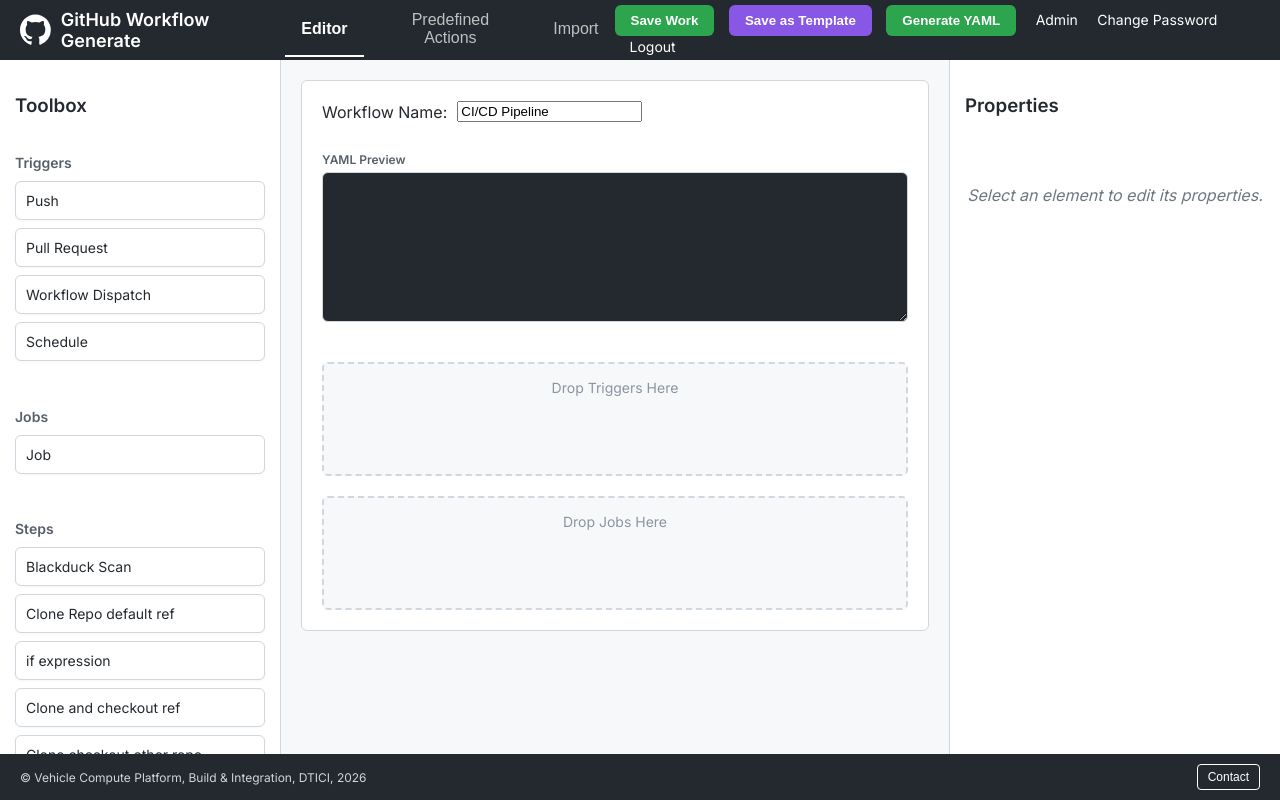
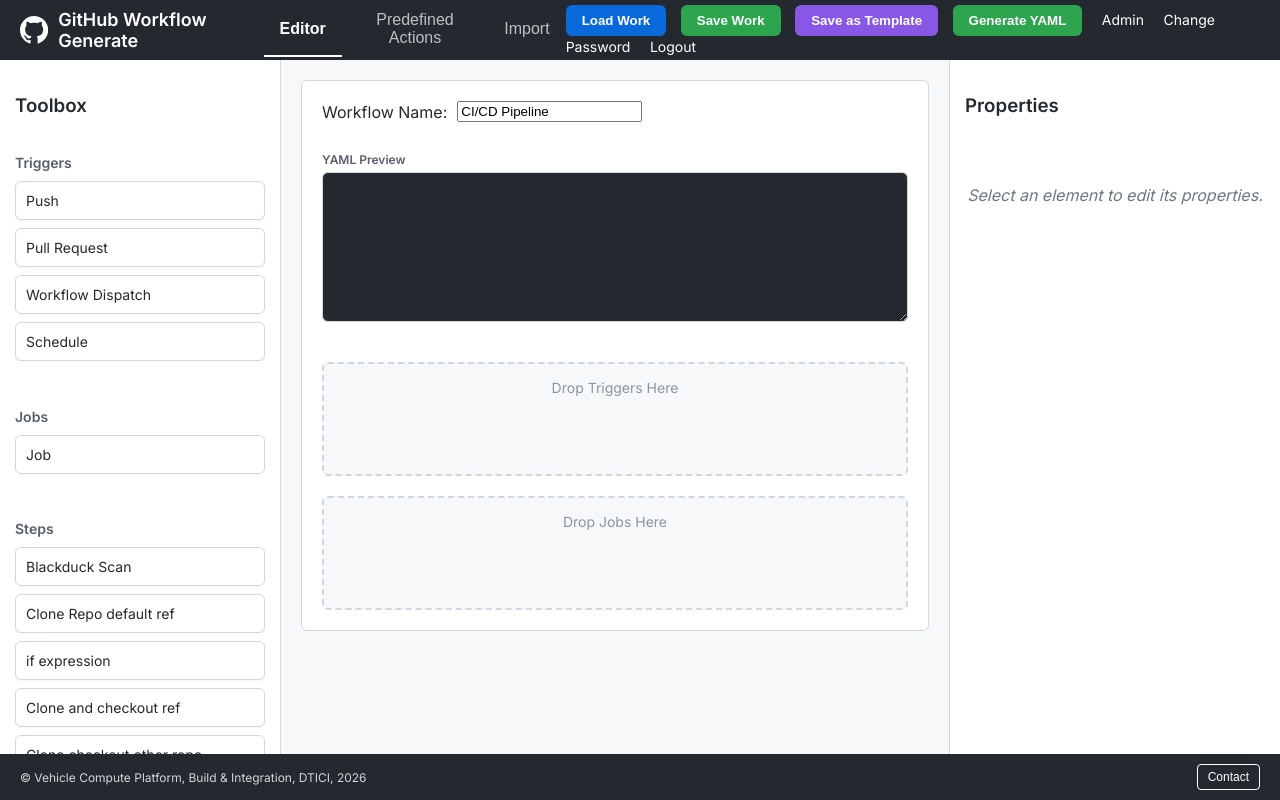
Before and after one commit to girishsubramanya/github-action-with-context, a Flask app: page / in a window 1280 px wide. Run offline with Flask 3, Linux system fonts and the light colour scheme; a user stored in the database is signed in; data that the repository does not hold is empty.

Commit message:
Enhance session management: Load/Resume flow, Delete, and UI improvements

```diff
--- a/app.py
+++ b/app.py
@@ -435,6 +435,20 @@ def load_session_route(session_id):
 
     return jsonify(session.to_dict())
 
+@app.route('/delete_session/<int:session_id>', methods=['DELETE'])
+@login_required
+def delete_session(session_id):
+    session = WorkflowSession.query.get(session_id)
+    if not session:
+        return jsonify({'error': 'Session not found'}), 404
+
+    if session.user_id != current_user.id:
+        return jsonify({'error': 'Unauthorized'}), 403
+
+    db.session.delete(session)
+    db.session.commit()
+    return jsonify({'message': 'Session deleted'})
+
 if __name__ == '__main__':
     # Debug mode should be False in production contexts
     app.run(host='0.0.0.0', debug=False, port=5006)
--- a/static/js/script.js
+++ b/static/js/script.js
@@ -11,6 +11,7 @@ document.addEventListener('DOMContentLoaded', () => {
     const generateBtn = document.getElementById('generate-btn');
     const saveTemplateBtn = document.getElementById('save-template-btn');
     const saveWorkBtn = document.getElementById('save-work-btn');
+    const loadWorkBtn = document.getElementById('load-work-btn');
     const downloadBtn = document.getElementById('download-btn');
     const yamlOutput = document.getElementById('yaml-output');
     const workflowNameInput = document.getElementById('workflow-name');
@@ -1470,24 +1471,10 @@ document.addEventListener('DOMContentLoaded', () => {
         .catch(err => console.error(err));
     });
 
-    // Save Work Logic
-    if (saveWorkBtn) {
-        saveWorkBtn.addEventListener('click', () => {
+    function saveWork(callback) {
         const dataToSave = {
             name: workflowNameInput.value,
-                data: buildExportObject() // Save the internal structure or the export object?
-                                        // The export object is cleaner but we might lose some UI state (e.g. collapsed sections?)
-                                        // Actually buildExportObject creates a structure compatible with importWorkflow mostly.
-                                        // But importWorkflow expects `data.jobs` to be object or array?
-                                        // Let's check importWorkflow.
-                                        // importWorkflow handles both.
-                                        // But wait, buildExportObject produces `jobs` as an object { jobName: jobData }.
-                                        // importWorkflow expects `data.jobs` to be object (jobId -> content) or array (if we changed it).
-                                        // importWorkflow: if (data.jobs) { Object.keys(data.jobs).forEach... }
-                                        // This works for object.
-                                        // However, `buildExportObject` constructs the final YAML-ready structure.
-                                        // `importWorkflow` is designed to import that structure.
-                                        // So using `buildExportObject()` is fine.
+            data: buildExportObject()
         };
 
         fetch('/save_session', {
@@ -1501,9 +1488,16 @@ document.addEventListener('DOMContentLoaded', () => {
                 alert('Error saving: ' + data.error);
             } else {
                 alert('Work saved successfully!');
+                if (callback) callback();
             }
         })
         .catch(err => alert('Error saving: ' + err));
+    }
+
+    // Save Work Logic
+    if (saveWorkBtn) {
+        saveWorkBtn.addEventListener('click', () => {
+            saveWork();
         });
     }
 
@@ -1511,8 +1505,73 @@ document.addEventListener('DOMContentLoaded', () => {
     const resumeModal = document.getElementById('resume-work-modal');
     const resumeList = document.getElementById('resume-list');
     const startNewBtn = document.getElementById('start-new-btn');
+    const closeResumeBtn = document.getElementById('close-resume-modal');
+    const resumeTitle = document.getElementById('resume-modal-title');
+    const resumeDesc = document.getElementById('resume-modal-desc');
+
+    // Unsaved Changes Modal Logic
+    const unsavedModal = document.getElementById('unsaved-changes-modal');
+    const ucCancelBtn = document.getElementById('uc-cancel-btn');
+    const ucDiscardBtn = document.getElementById('uc-discard-btn');
+    const ucSaveBtn = document.getElementById('uc-save-btn');
+    let pendingSessionId = null;
 
     if (resumeModal && resumeList) {
+        // Auto-open on load
+        openSavedWorkModal(false);
+
+        startNewBtn.addEventListener('click', () => {
+            resumeModal.style.display = 'none';
+        });
+
+        if (closeResumeBtn) {
+            closeResumeBtn.addEventListener('click', () => {
+                resumeModal.style.display = 'none';
+            });
+        }
+    }
+
+    if (loadWorkBtn) {
+        loadWorkBtn.addEventListener('click', () => {
+            openSavedWorkModal(true);
+        });
+    }
+
+    if (unsavedModal) {
+        ucCancelBtn.addEventListener('click', () => {
+            unsavedModal.style.display = 'none';
+        });
+
+        ucDiscardBtn.addEventListener('click', () => {
+            if (pendingSessionId) {
+                loadSession(pendingSessionId);
+                unsavedModal.style.display = 'none';
+                resumeModal.style.display = 'none';
+            }
+        });
+
+        ucSaveBtn.addEventListener('click', () => {
+            if (pendingSessionId) {
+                unsavedModal.style.display = 'none';
+                saveWork(() => {
+                    loadSession(pendingSessionId);
+                    resumeModal.style.display = 'none';
+                });
+            }
+        });
+    }
+
+    function openSavedWorkModal(isManual) {
+        if (!resumeModal) return;
+
+        if (isManual) {
+            if (resumeTitle) resumeTitle.textContent = "Load Saved Work";
+            if (resumeDesc) resumeDesc.textContent = "Select a session to load. You will be asked to save current changes.";
+        } else {
+            if (resumeTitle) resumeTitle.textContent = "Resume Work";
+            if (resumeDesc) resumeDesc.textContent = "We found unfinished work. Would you like to resume from where you left off?";
+        }
+
         // Fetch recent sessions
         fetch('/get_recent_sessions')
         .then(r => {
@@ -1524,26 +1583,52 @@ document.addEventListener('DOMContentLoaded', () => {
                 resumeList.innerHTML = '';
                 sessions.forEach(session => {
                     const row = document.createElement('div');
-                    row.style = "padding: 10px; border: 1px solid #eee; border-radius: 4px; margin-bottom: 5px; cursor: pointer; background: #fff;";
+                    row.style = "padding: 10px; border: 1px solid #eee; border-radius: 4px; margin-bottom: 5px; cursor: pointer; background: #fff; display: flex; justify-content: space-between; align-items: center;";
                     row.onmouseover = () => row.style.background = '#f6f8fa';
                     row.onmouseout = () => row.style.background = '#fff';
 
                     const date = new Date(session.timestamp).toLocaleString();
-                    row.innerHTML = `<strong>${session.name || 'Untitled'}</strong> <span style="font-size: 12px; color: #666;">(${date})</span>`;
-
-                    row.onclick = () => {
+
+                    const infoDiv = document.createElement('div');
+                    infoDiv.style = "flex: 1;";
+                    infoDiv.innerHTML = `<strong>${session.name || 'Untitled'}</strong> <span style="font-size: 12px; color: #666;">(${date})</span>`;
+                    infoDiv.onclick = (e) => {
+                         if (isManual) {
+                             // Check for unsaved changes (always assume yes for manual load as per req)
+                             pendingSessionId = session.id;
+                             unsavedModal.style.display = 'block';
+                         } else {
                              loadSession(session.id);
-                    };
+                         }
+                    };
+
+                    const deleteBtn = document.createElement('button');
+                    deleteBtn.innerHTML = '&times;';
+                    deleteBtn.style = "background: none; border: none; color: #999; font-size: 18px; cursor: pointer; padding: 0 5px; margin-right: 8px;";
+                    deleteBtn.title = "Delete Saved Work";
+                    deleteBtn.onclick = (e) => {
+                        e.stopPropagation(); // Prevent loading
+                        if (confirm('Are you sure you want to delete this saved work?')) {
+                            deleteSession(session.id, row);
+                        }
+                    };
+
+                    row.appendChild(deleteBtn);
+                    row.appendChild(infoDiv);
                     resumeList.appendChild(row);
                 });
+
+                // Only show if manual OR auto-open (which is default behavior if sessions exist)
+                // If auto-open is intended, we show it.
+                // The caller controls when to call this.
+                // However, on page load we call openSavedWorkModal(false).
+                // If no sessions, we shouldn't show it.
                 resumeModal.style.display = 'block';
+            } else {
+                if (isManual) alert("No saved sessions found.");
             }
         })
         .catch(err => console.error("Error fetching sessions", err));
-
-        startNewBtn.addEventListener('click', () => {
-            resumeModal.style.display = 'none';
-        });
     }
 
     function loadSession(sessionId) {
@@ -1555,13 +1640,6 @@ document.addEventListener('DOMContentLoaded', () => {
                 return;
             }
             if (data.data) {
-                // If data.data is string (json string), parse it.
-                // But backend returns it as object in `to_dict`?
-                // `json.loads(self.data)` in backend `to_dict`. So it is object.
-                // However, the `data` field in the response contains the workflow object.
-                // Wait, `save_session` stores `request.json.data`.
-                // `buildExportObject` returns the workflow object.
-                // So `data.data` is the workflow object.
                 importWorkflow(data.data);
                 resumeModal.style.display = 'none';
 
@@ -1570,6 +1648,25 @@ document.addEventListener('DOMContentLoaded', () => {
             }
         })
         .catch(err => alert('Error loading session: ' + err));
+    }
+
+    function deleteSession(sessionId, rowElement) {
+        fetch('/delete_session/' + sessionId, {
+            method: 'DELETE'
+        })
+        .then(r => r.json())
+        .then(data => {
+            if (data.error) {
+                alert(data.error);
+            } else {
+                rowElement.remove();
+                // If no more items, hide modal? Or show message.
+                if (resumeList.children.length === 0) {
+                     resumeList.innerHTML = '<p style="color:#666; font-style:italic;">No saved work.</p>';
+                }
+            }
+        })
+        .catch(err => alert('Error deleting session: ' + err));
     }
 
     // Save Template (Download)
--- a/templates/index.html
+++ b/templates/index.html
@@ -32,6 +32,7 @@ Design, Author, Updated by: Girish Subramanya <girish.subramanya@daimlertruck.co
 
         <div class="header-actions">
             {% if current_user.is_authenticated %}
+            <button id="load-work-btn" style="background-color: #0969da; margin-right: 10px;">Load Work</button>
             <button id="save-work-btn" style="background-color: #2da44e; margin-right: 10px;">Save Work</button>
             {% endif %}
             <button id="save-template-btn" style="background-color: #8957e5; margin-right: 10px;">Save as Template</button>
@@ -170,13 +171,27 @@ Design, Author, Updated by: Girish Subramanya <girish.subramanya@daimlertruck.co
     <!-- Resume Work Modal -->
     <div id="resume-work-modal" class="modal">
         <div class="modal-content">
-            <h3>Resume Work</h3>
-            <p>We found unfinished work. Would you like to resume from where you left off?</p>
+            <span id="close-resume-modal" class="close-modal">&times;</span>
+            <h3 id="resume-modal-title">Resume Work</h3>
+            <p id="resume-modal-desc">We found unfinished work. Would you like to resume from where you left off?</p>
             <div id="resume-list" style="margin: 15px 0;">
                 <!-- List populated by JS -->
             </div>
             <div style="text-align: right; margin-top: 20px;">
                 <button id="start-new-btn" style="background-color: #f0f0f0; color: #333; border: 1px solid #ccc; padding: 8px 16px; border-radius: 6px; cursor: pointer;">Start New</button>
+            </div>
+        </div>
+    </div>
+
+    <!-- Unsaved Changes Modal -->
+    <div id="unsaved-changes-modal" class="modal" style="z-index: 2000;">
+        <div class="modal-content">
+            <h3>Unsaved Changes</h3>
+            <p>You have unsaved work. What would you like to do before loading?</p>
+            <div style="text-align: right; margin-top: 20px; display: flex; justify-content: flex-end; gap: 10px;">
+                <button id="uc-cancel-btn" style="background-color: #f0f0f0; color: #333; border: 1px solid #ccc; padding: 8px 16px; border-radius: 6px; cursor: pointer;">Cancel</button>
+                <button id="uc-discard-btn" style="background-color: #cf222e; color: white; border: none; padding: 8px 16px; border-radius: 6px; cursor: pointer;">Discard & Load</button>
+                <button id="uc-save-btn" style="background-color: #2da44e; color: white; border: none; padding: 8px 16px; border-radius: 6px; cursor: pointer;">Save & Load</button>
             </div>
         </div>
     </div>
```
Lines whose indentation alone changed are shown as unchanged.
